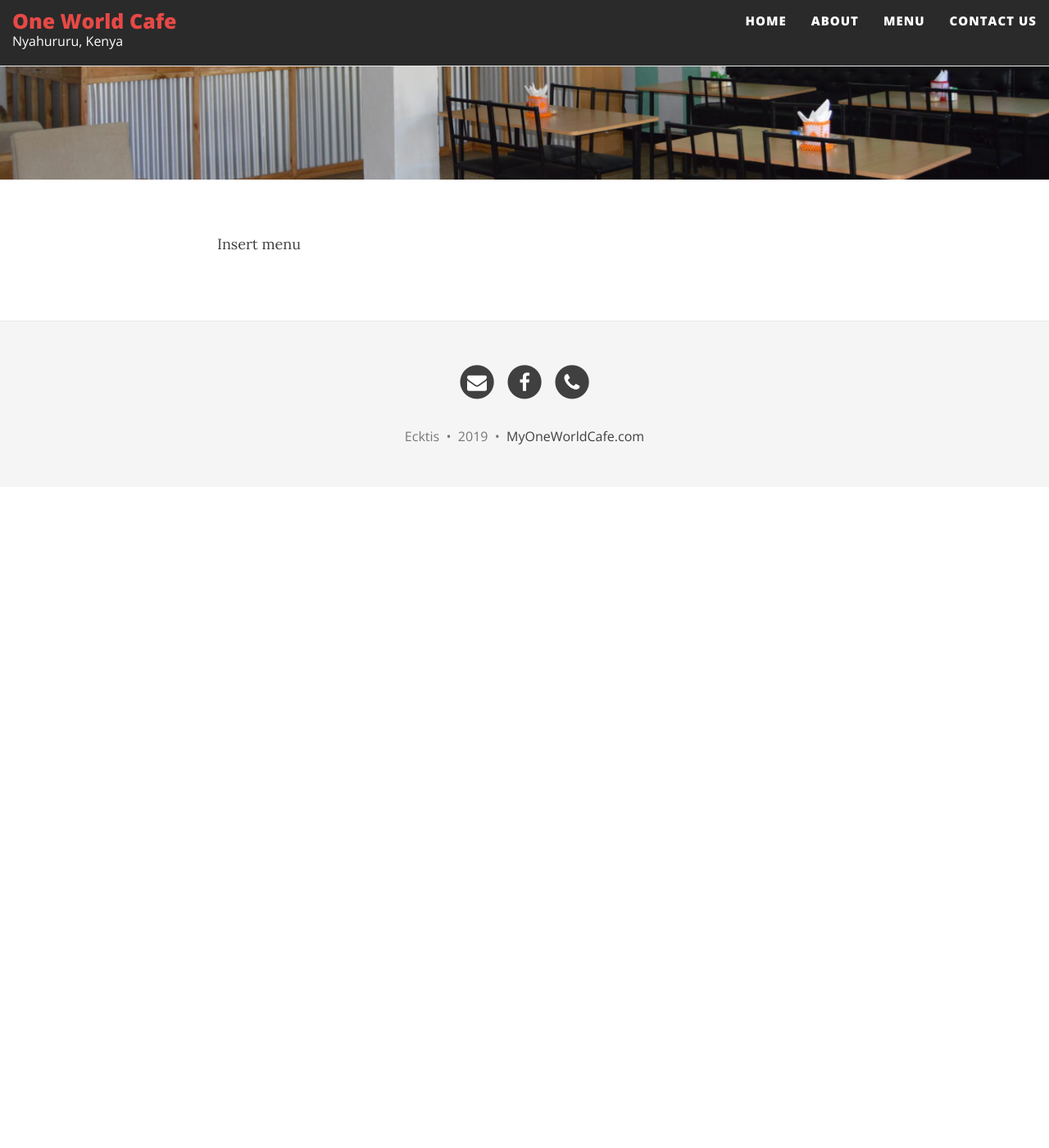
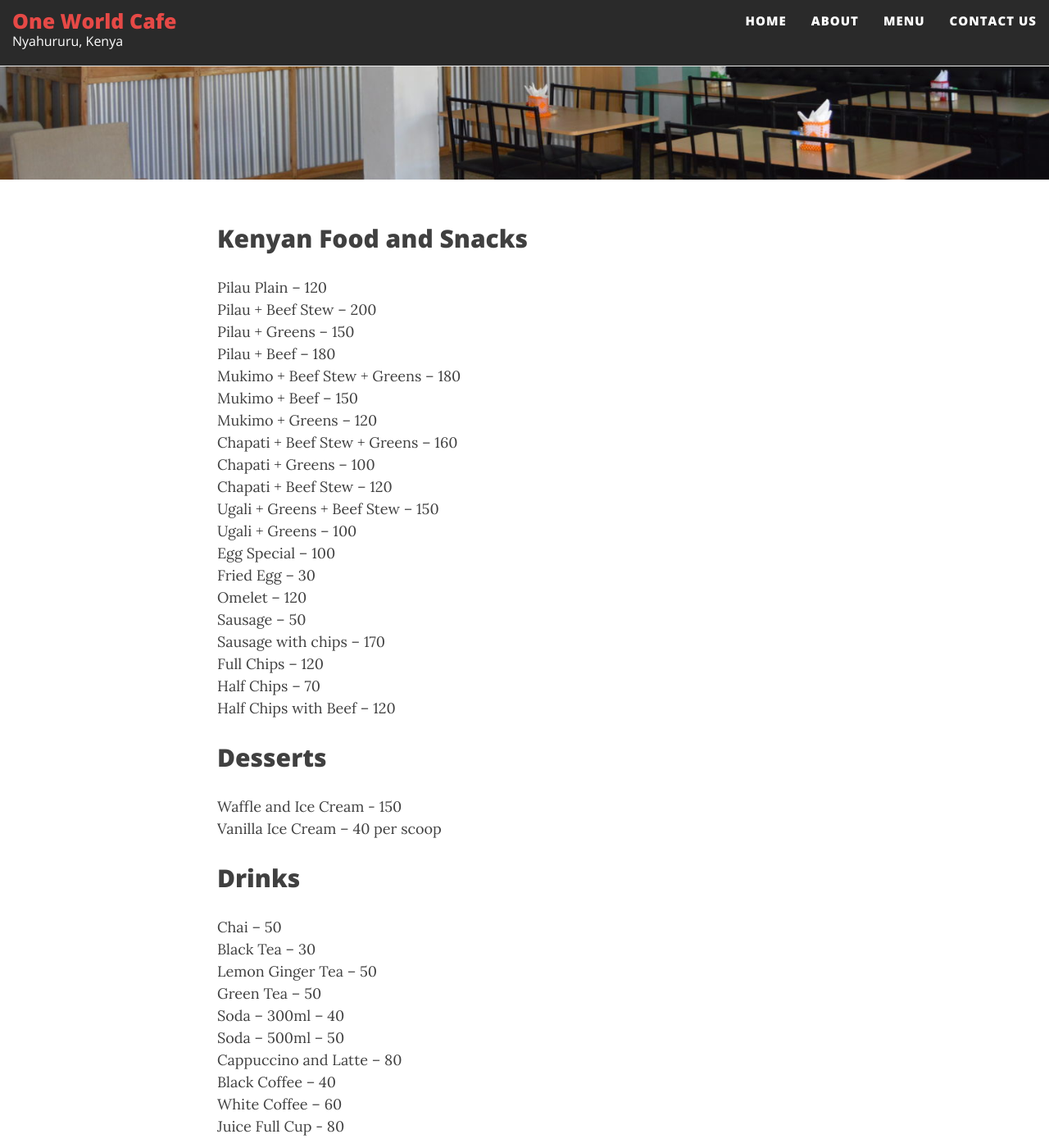
Before and after one commit to jeremywaller/myoneworldcafe, a Jekyll site: the page built from menu.md, in a window 1280 px wide and 1400 px high, scrolled down 270 px. Shown: the whole window at 82% size. Built offline with Jekyll 4.4.1, drawn with Linux system fonts in a browser that asks for light colours; nearby versions of some CDN libraries; before the commit the page ends 900 px from its top, so only the background shows below that; some of the changed text lies outside the part shown.

Commit message:
add menu

```diff
--- a/menu.md
+++ b/menu.md
@@ -4,4 +4,58 @@ title: Menu
 bigimg: /img/cafe-header-image.jpg
 ---
 
-Insert menu
+## Kenyan Food and Snacks
+Pilau Plain – 120
+Pilau + Beef Stew – 200
+Pilau + Greens – 150
+Pilau + Beef – 180
+Mukimo + Beef Stew + Greens – 180
+Mukimo + Beef – 150
+Mukimo + Greens – 120
+Chapati + Beef Stew + Greens – 160
+Chapati + Greens – 100
+Chapati + Beef Stew – 120
+Ugali + Greens + Beef Stew – 150
+Ugali + Greens – 100
+Egg Special – 100
+Fried Egg – 30
+Omelet – 120
+Sausage – 50
+Sausage with chips – 170
+Full Chips – 120
+Half Chips – 70
+Half Chips with Beef – 120
+
+## Desserts
+Waffle and Ice Cream - 150
+Vanilla Ice Cream – 40 per scoop
+
+## Drinks
+Chai – 50
+Black Tea – 30
+Lemon Ginger Tea – 50
+Green Tea – 50
+Soda – 300ml – 40
+Soda – 500ml – 50
+Cappuccino and Latte – 80
+Black Coffee – 40
+White Coffee – 60
+Juice Full Cup - 80
+
+
+## Pastries
+Muffins – 60
+Pancake – 50
+
+## Pizzas
+Big Cheese Large – 400, Small – 220
+Veggie Delight Large – 450, Small – 230
+Margherita Large – 410, Small – 230
+Meat Lovers Large – 500, Small – 250
+Fully Loaded Large – 550, Small – 280
+Hawaiian Large – 700, Small – 400
+
+## Burgers
+Hamburger – 200, with chips – 240
+Cheeseburger – 210, with chips – 250
+Bacon Cheeseburger – 230, with chips – 270
```
